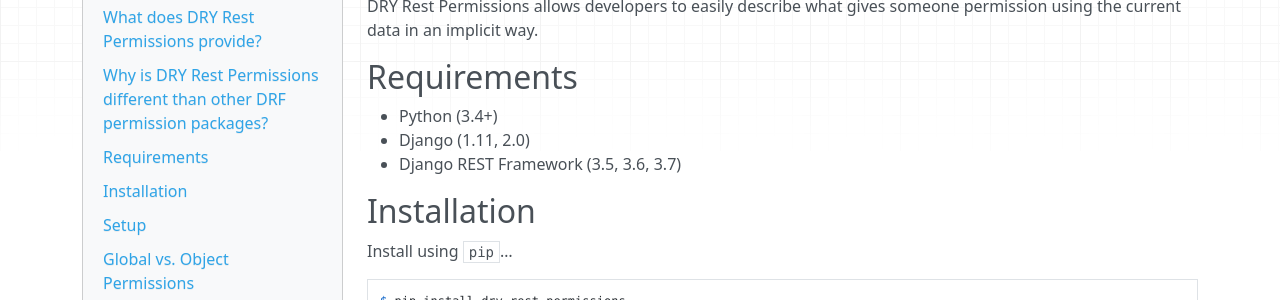
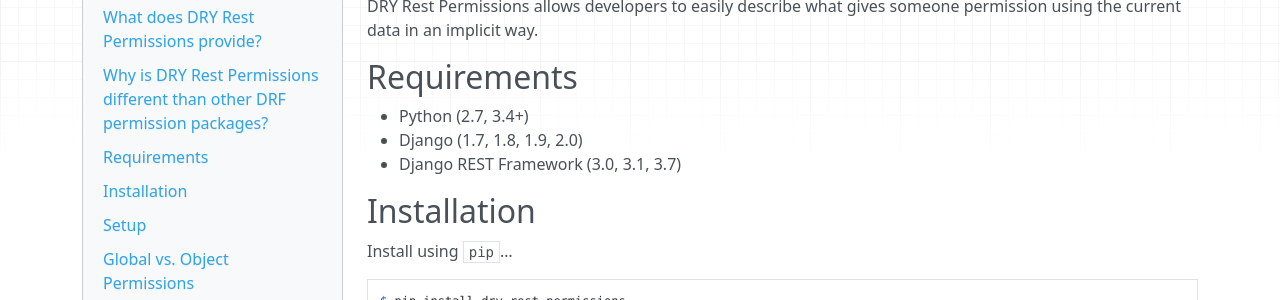
Before and after one commit to dbkaplan/dry-rest-permissions, an MkDocs documentation site: the page built from docs/index.md, in a window 1280 px wide and 900 px high, scrolled down 860 px. Shown: the part 155-455 px from the top of the window. Built offline with MkDocs 1.6.1, drawn with Linux system fonts in a browser that asks for light colours; nearby versions of some CDN libraries.

Commit message:
Update requirements.txt

```diff
--- a/docs/index.md
+++ b/docs/index.md
@@ -37,9 +37,9 @@
 
 ##Requirements
 
--  Python (3.4+)
--  Django (1.11, 2.0)
--  Django REST Framework (3.5, 3.6, 3.7)
+-  Python (2.7, 3.4+)
+-  Django (1.7, 1.8, 1.9, 2.0)
+-  Django REST Framework (3.0, 3.1, 3.7)
 
 ##Installation
 
--- a/requirements.txt
+++ b/requirements.txt
@@ -1,5 +1,6 @@
 # Minimum Django and REST framework version
-Django>=1.6
+Django>=1.6,<2.0; python_version<'3.0'
+Django>=2.0; python_version>='3.0'
 djangorestframework>=2.4.3
 
 # Test requirements
```
Also changed, not shown: README.md (+2 -2 lines).
